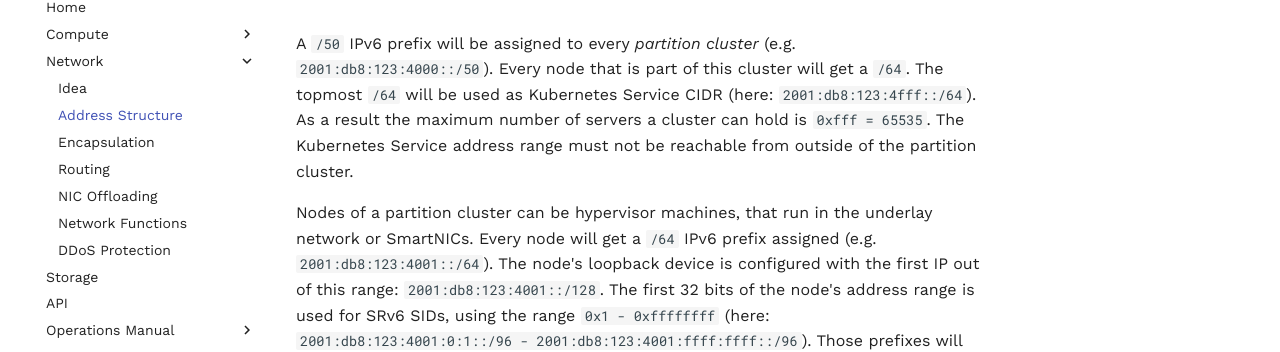
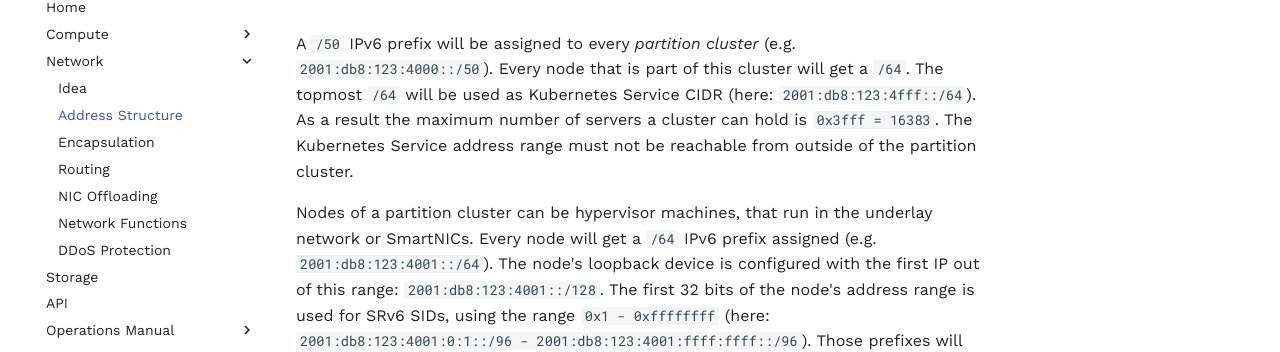
Before and after one commit to onmetal/documentation, an MkDocs documentation site: the page built from docs/network/address_structure.md, in a window 1280 px wide. Shown: the part 149-501 px from the top of the page. Built offline with MkDocs 1.6.1 and Material for MkDocs 9.7.7, drawn with Linux system fonts in a browser that asks for light colours; comment, search, counter and statistics services are not loaded.

Commit message:
fixing mistake in address structure

```diff
--- a/docs/network/address_structure.md
+++ b/docs/network/address_structure.md
@@ -1,6 +1,6 @@
 # IPv6 Address Structure
 
 A `/50` IPv6 prefix will be assigned to every *partition cluster* (e.g. `2001:db8:123:4000::/50`).
-Every node that is part of this cluster will get a `/64`. The topmost `/64` will be used as Kubernetes Service CIDR (here: `2001:db8:123:4fff::/64`). As a result the maximum number of servers a cluster can hold is `0xfff = 65535`. The Kubernetes Service address range must not be reachable from outside of the partition cluster.
+Every node that is part of this cluster will get a `/64`. The topmost `/64` will be used as Kubernetes Service CIDR (here: `2001:db8:123:4fff::/64`). As a result the maximum number of servers a cluster can hold is `0x3fff = 16383`. The Kubernetes Service address range must not be reachable from outside of the partition cluster.
 
 Nodes of a partition cluster can be hypervisor machines, that run in the underlay network or SmartNICs. Every node will get a `/64` IPv6 prefix assigned (e.g. `2001:db8:123:4001::/64`). The node's loopback device is configured with the first IP out of this range: `2001:db8:123:4001::/128`. The first 32 bits of the node's address range is used for SRv6 SIDs, using the range `0x1 - 0xffffffff` (here: `2001:db8:123:4001:0:1::/96 - 2001:db8:123:4001:ffff:ffff::/96`). Those prefixes will be routed to the VMs. VNI 0 is used for the Kernel itself. In our example `2001:db8:123:4001:0:0::/96` would be routed to the Kernel. The pod cidr is part of this range: `2001:db8:123:4001:0:0:1::/112` and allows to run 65536 pods per node (`2001:db8:123:4001:0:0:1:0 - 2001:db8:123:4001:0:0:1:ffff`).
```
